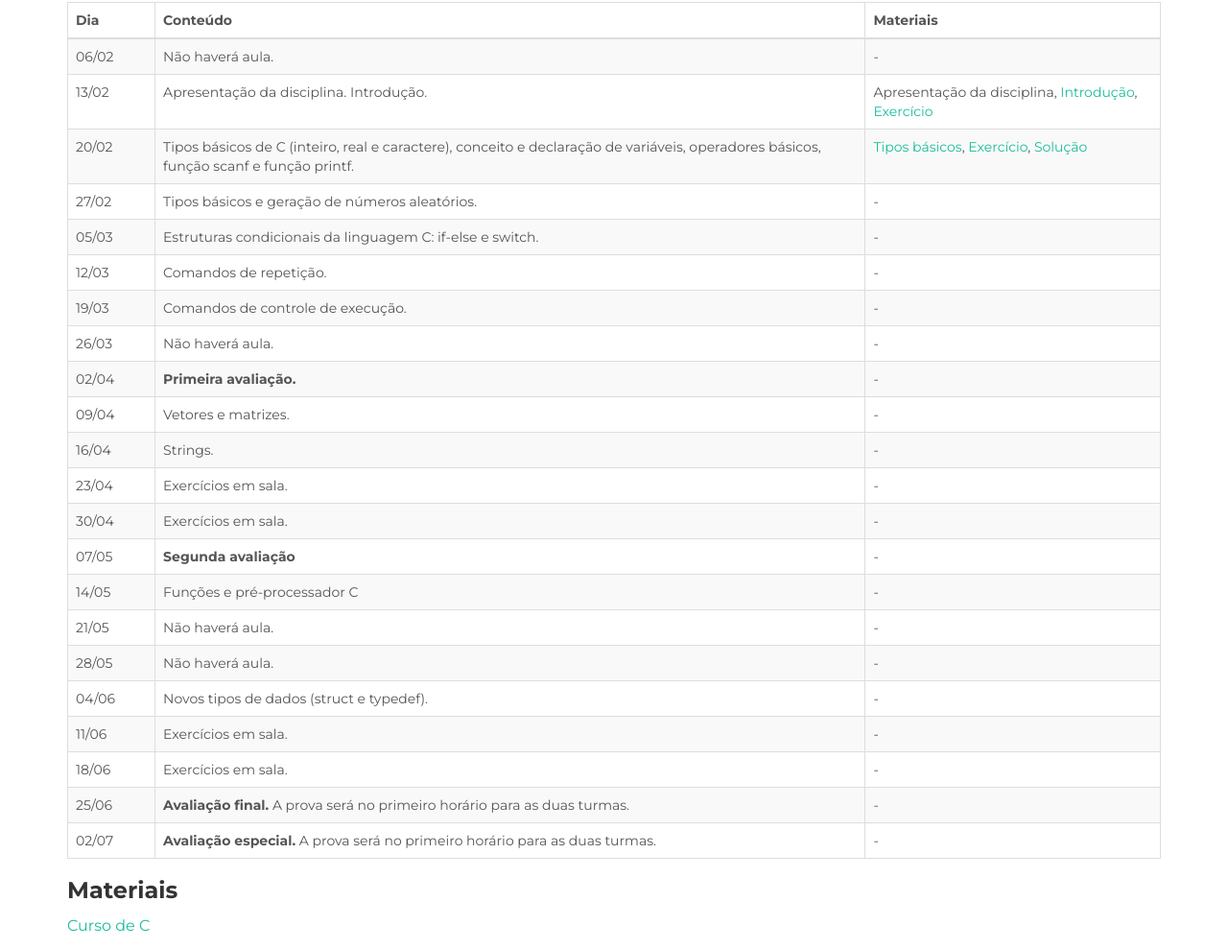
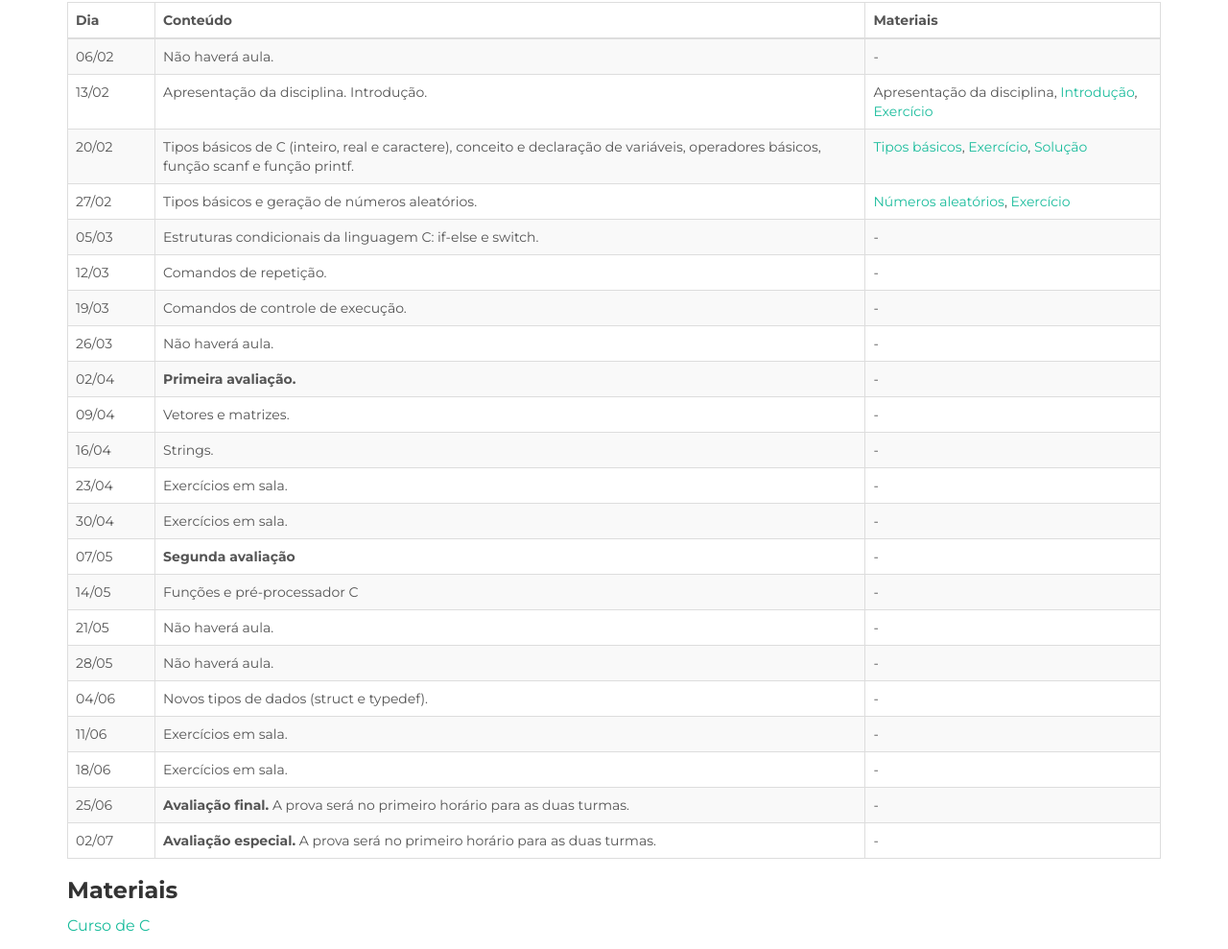
Before and after one commit to thiagov/thiagov.github.io, a plain HTML site: page labaeds1.html in a window 1280 px wide. Shown: the part 797-1786 px from the top of the page at 96% size. Drawn offline with nearby package versions, Linux system fonts and the light colour scheme.

Commit message:
Adicionando aula

```diff
--- a/labaeds1.html
+++ b/labaeds1.html
@@ -108,10 +108,7 @@
                         <tr>
                             <td>27/02</td>
                             <td>Tipos básicos e geração de números aleatórios.</td>
-                            <td>-</td>
-                            <!--
-                            <td><a href="resources/labaeds/numeros_aleatorios.pdf">Números aleatórios</a>, <a href="resources/labaeds/exercicio_var_al.pdf">Exercício</a>, <a href="resources/labaeds/solucao_var_al.pdf">Solução</a></td>
-                            -->
+                            <td><a href="resources/labaeds/numeros_aleatorios.pdf">Números aleatórios</a>, <a href="resources/labaeds/exercicio_var_al.pdf">Exercício</a><!--, <a href="resources/labaeds/solucao_var_al.pdf">Solução</a>--></td>
                         </tr>
                         <tr>
                             <td>05/03</td>
```
